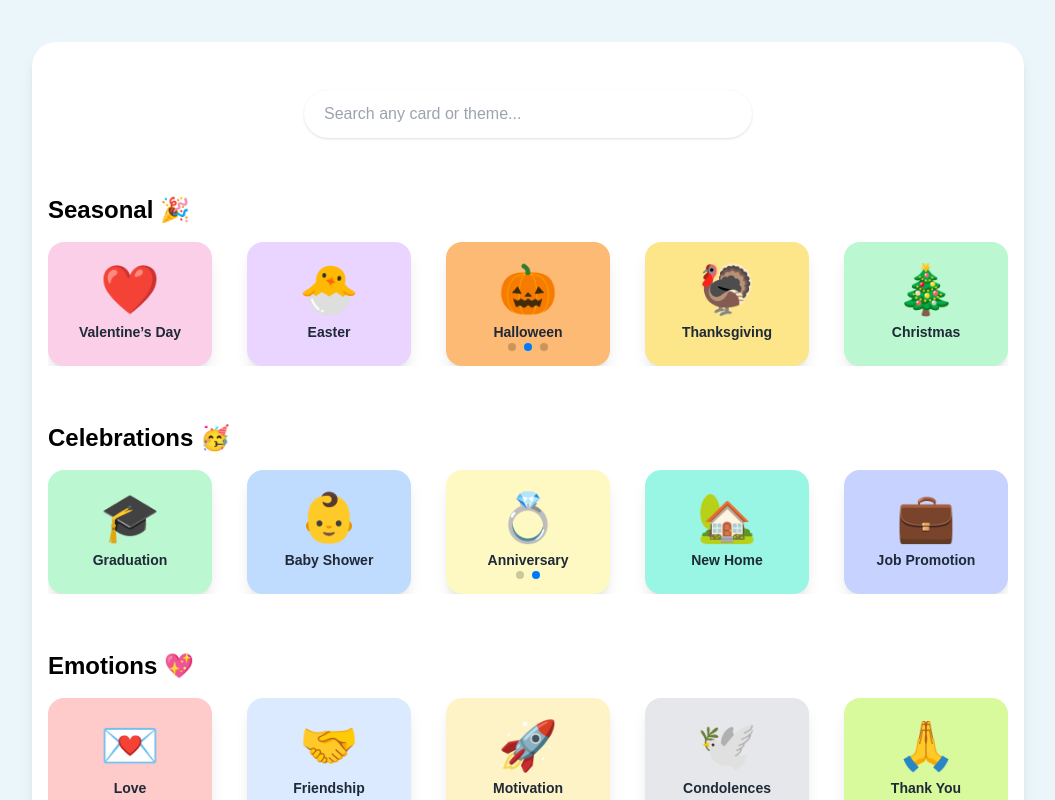
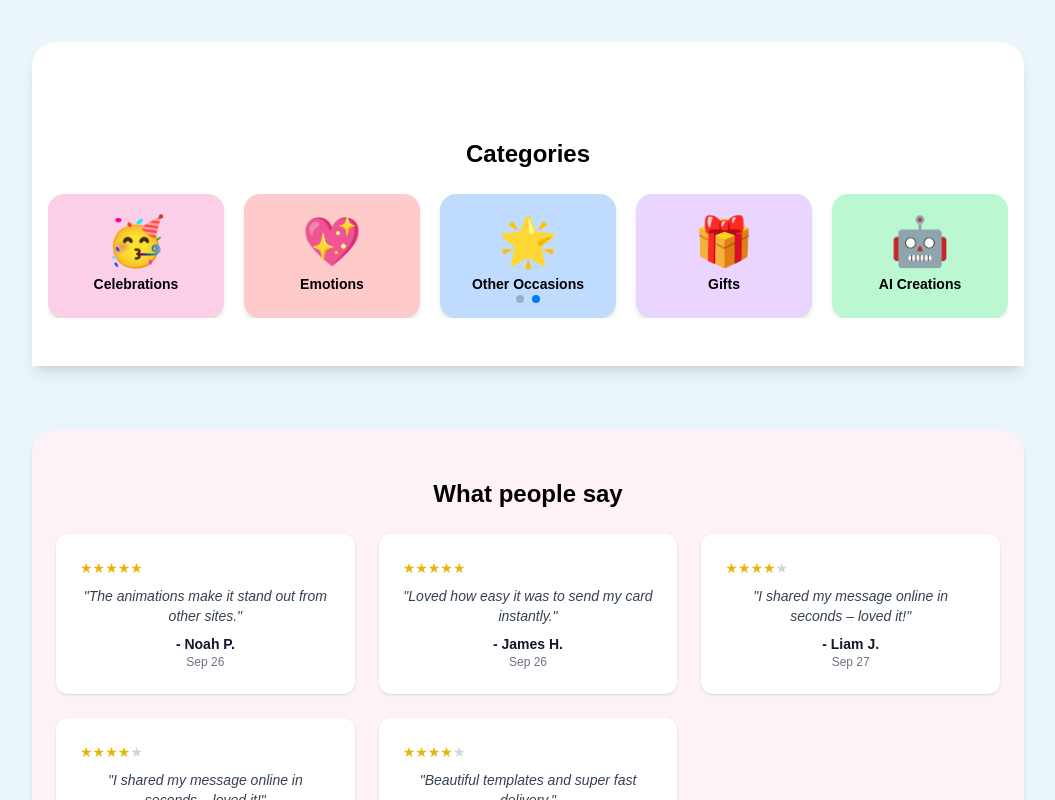
Before and after one commit to everwishhq-commits/EverWish, a Next.js app: page / in a window 1280 px wide. Shown: the part 780-1580 px from the top of the page, without its empty margins (112-1167 px from the left). Built offline with nearby package versions, Linux system fonts and the light colour scheme.

Commit message:
Update categories.js

```diff
--- a/app/components/categories.js
+++ b/app/components/categories.js
@@ -6,103 +6,53 @@ import { Pagination, Autoplay } from "swiper/modules";
 import "swiper/css";
 import "swiper/css/pagination";
 
-// 🔹 Categorías divididas por grupo tipo Netflix
-const categoryGroups = [
-  {
-    title: "Seasonal 🎉",
-    items: [
-      { name: "New Year", emoji: "🎆", color: "bg-yellow-200", slug: "new-year" },
-      { name: "Valentine’s Day", emoji: "❤️", color: "bg-pink-200", slug: "valentines" },
-      { name: "Easter", emoji: "🐣", color: "bg-purple-200", slug: "easter" },
-      { name: "Halloween", emoji: "🎃", color: "bg-orange-300", slug: "halloween" },
-      { name: "Thanksgiving", emoji: "🦃", color: "bg-amber-200", slug: "thanksgiving" },
-      { name: "Christmas", emoji: "🎄", color: "bg-green-200", slug: "christmas" },
-      { name: "4th of July", emoji: "🇺🇸", color: "bg-blue-200", slug: "4th-of-july" },
-    ],
-  },
-  {
-    title: "Celebrations 🥳",
-    items: [
-      { name: "Birthday", emoji: "🎂", color: "bg-pink-200", slug: "birthday" },
-      { name: "Graduation", emoji: "🎓", color: "bg-green-200", slug: "graduation" },
-      { name: "Baby Shower", emoji: "👶", color: "bg-blue-200", slug: "baby" },
-      { name: "Anniversary", emoji: "💍", color: "bg-yellow-100", slug: "anniversary" },
-      { name: "New Home", emoji: "🏡", color: "bg-teal-200", slug: "new-home" },
-      { name: "Job Promotion", emoji: "💼", color: "bg-indigo-200", slug: "promotion" },
-    ],
-  },
-  {
-    title: "Emotions 💖",
-    items: [
-      { name: "Love", emoji: "💌", color: "bg-red-200", slug: "love" },
-      { name: "Friendship", emoji: "🤝", color: "bg-blue-100", slug: "friendship" },
-      { name: "Motivation", emoji: "🚀", color: "bg-amber-100", slug: "motivation" },
-      { name: "Condolences", emoji: "🕊️", color: "bg-gray-200", slug: "condolences" },
-      { name: "Thank You", emoji: "🙏", color: "bg-lime-200", slug: "thank-you" },
-    ],
-  },
-  {
-    title: "Other Occasions 🌟",
-    items: [
-      { name: "Get Well Soon", emoji: "🌻", color: "bg-yellow-100", slug: "get-well-soon" },
-      { name: "Just Because", emoji: "🌈", color: "bg-pink-100", slug: "just-because" },
-      { name: "Apology", emoji: "💐", color: "bg-rose-100", slug: "apology" },
-      { name: "Surprise", emoji: "🎁", color: "bg-purple-100", slug: "surprise" },
-      { name: "Good Luck", emoji: "🍀", color: "bg-green-100", slug: "good-luck" },
-    ],
-  },
+// 🔹 Categorías principales resumidas
+const mainCategories = [
+  { name: "Seasonal", emoji: "🎉", color: "bg-yellow-200", slug: "seasonal" },
+  { name: "Celebrations", emoji: "🥳", color: "bg-pink-200", slug: "celebrations" },
+  { name: "Emotions", emoji: "💖", color: "bg-red-200", slug: "emotions" },
+  { name: "Other Occasions", emoji: "🌟", color: "bg-blue-200", slug: "other-occasions" },
+  { name: "Gifts", emoji: "🎁", color: "bg-purple-200", slug: "gifts" },
+  { name: "AI Creations", emoji: "🤖", color: "bg-green-200", slug: "ai-creations" },
 ];
 
-export default function Categories() {
+export default function CategoriesHome() {
   const router = useRouter();
 
   return (
-    <div className="w-full space-y-14">
-      {/* 🔍 Buscador global arriba */}
-      <div className="mb-8 text-center">
-        <input
-          type="text"
-          placeholder="Search any card or theme..."
-          className="w-full max-w-md rounded-full px-5 py-3 text-gray-700 shadow focus:outline-none focus:ring-2 focus:ring-pink-400"
-        />
-      </div>
+    <div className="w-full text-center mt-12">
+      {/* 🔹 Título principal */}
+      <h2 className="text-2xl font-bold mb-6">Categories</h2>
 
-      {/* 🔹 Carruseles por grupo */}
-      {categoryGroups.map((group, index) => (
-        <div key={index}>
-          <h2 className="text-2xl font-bold mb-4 text-left">{group.title}</h2>
-
+      {/* 🔹 Carrusel compacto tipo Netflix */}
       <Swiper
         slidesPerView={2.2}
         spaceBetween={20}
         autoplay={{
-              delay: 3500,
+          delay: 3000,
           disableOnInteraction: false,
         }}
         pagination={{ clickable: true }}
         breakpoints={{
-              640: { slidesPerView: 3.2, spaceBetween: 25 },
-              1024: { slidesPerView: 5, spaceBetween: 35 },
+          480: { slidesPerView: 3 },
+          768: { slidesPerView: 4 },
+          1024: { slidesPerView: 5 },
         }}
         modules={[Pagination, Autoplay]}
         className="pb-6"
       >
-            {group.items.map((cat, i) => (
+        {mainCategories.map((cat, i) => (
           <SwiperSlide key={i}>
             <div
-                  onClick={() => router.push(`/category/${cat.slug}`)}
-                  className={`cursor-pointer flex flex-col items-center justify-center rounded-2xl shadow-lg ${cat.color} py-6 hover:scale-110 transition-transform`}
+              onClick={() => router.push("/categories")}
+              className={`cursor-pointer flex flex-col items-center justify-center rounded-2xl shadow-md ${cat.color} py-6 hover:scale-110 transition-transform`}
             >
               <span className="text-5xl mb-2">{cat.emoji}</span>
-                  <p className="text-sm font-semibold text-gray-800">
-                    {cat.name}
-                  </p>
+              <p className="text-sm font-semibold">{cat.name}</p>
             </div>
           </SwiperSlide>
         ))}
       </Swiper>
     </div>
-      ))}
-    </div>
   );
           }
```
Lines whose indentation alone changed are shown as unchanged.
